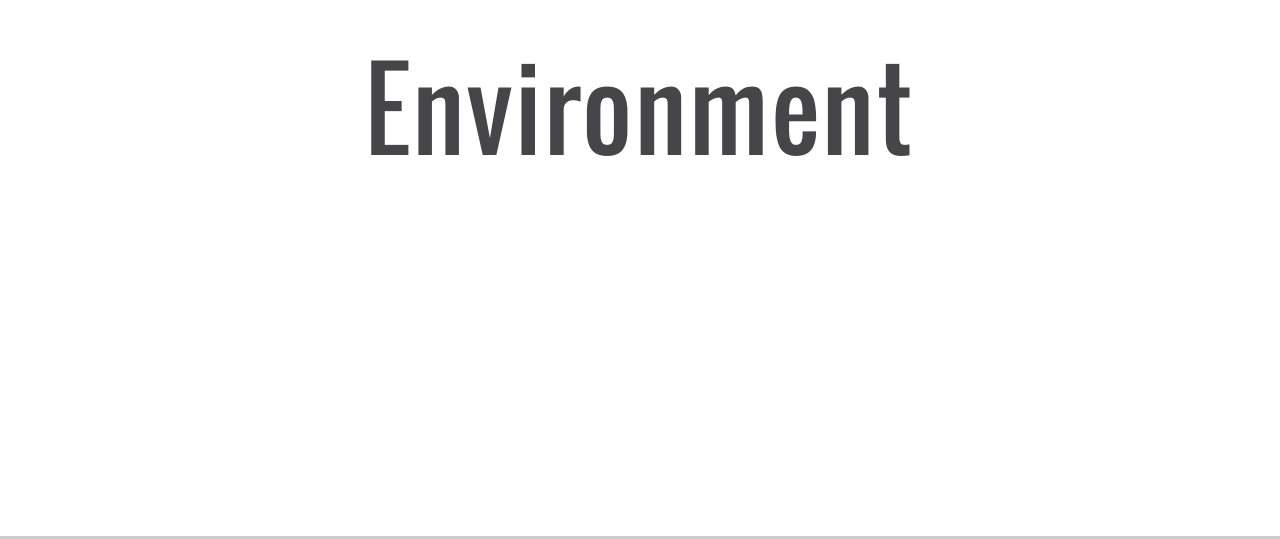
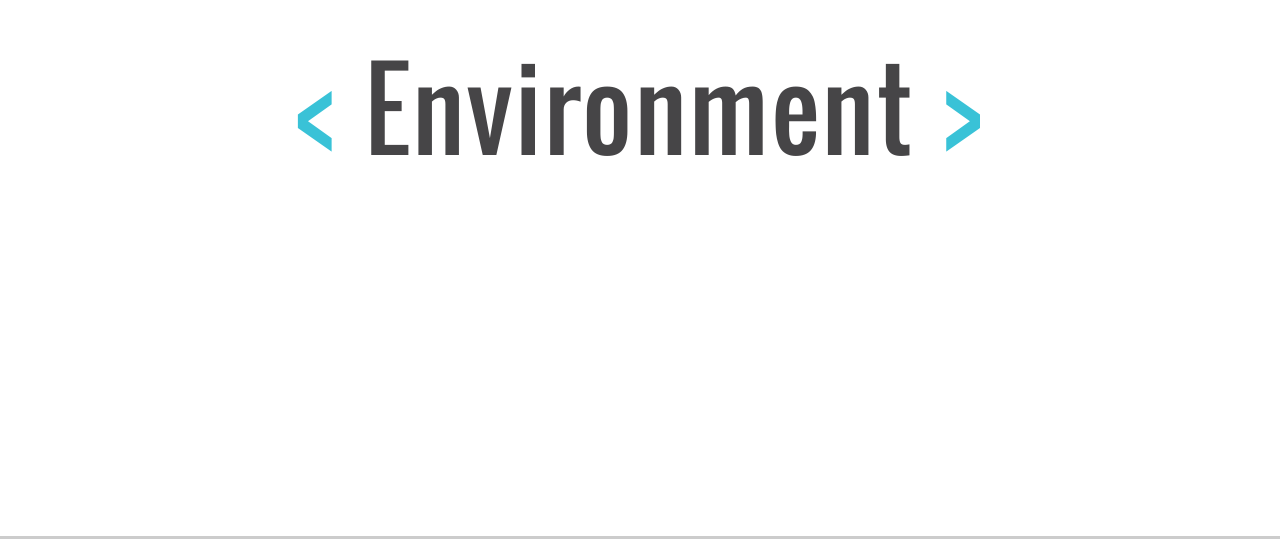
Before and after one commit to epam-front-end-school-lectures/environment, a plain HTML site: page index.html in a window 1280 px wide. Shown: the part 261-800 px from the top of the page. Drawn offline with Linux system fonts and the light colour scheme.

Commit message:
Add styles for h1

```diff
--- a/css/epam.css
+++ b/css/epam.css
@@ -86,6 +86,16 @@ body {
 
 .reveal h1 {
   font-size: 3em; }
+
+.reveal h1:before {
+  content: "< ";
+  color: #39C2D7;
+}
+
+.reveal h1:after {
+  content: " >";
+  color: #39C2D7;
+}
 
 .reveal h2 {
   font-size: 2.11em; }
```
